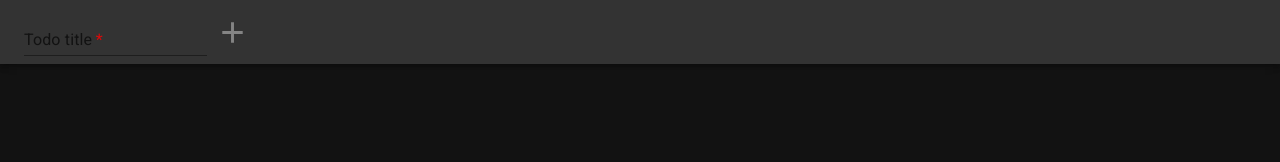
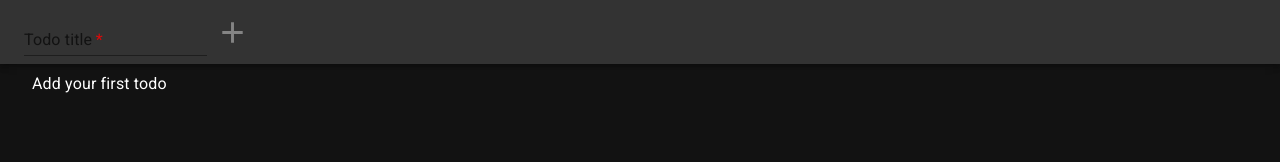
Before and after one commit to Valery91-qw/raccoon-todo, a React (Vite) app: page / in a window 1280 px wide. Shown: the top 162 px of the page. Built offline with nearby package versions, Linux system fonts and the light colour scheme.

Commit message:
feat: add placeholder for the case with an empty todo lists, and process when all todos are deleted.

```diff
--- a/src/components/App.tsx
+++ b/src/components/App.tsx
@@ -1,12 +1,22 @@
-import { Grid } from '@mui/material';
+import { Grid, Typography } from '@mui/material';
+import { useEffect } from 'react';
 import Header from './header/Header';
 import Todo from './todo/Todo';
 import { useTodo } from '../context/appDataContext/AppDataContext';
 import gridStyles from './App.styles';
 import NewsHeadline from './newsLine/NewsHeadline';
+import { useFetch } from '../context/appQueryContext/AppQueryContextProvider';
 
 function App() {
   const { todos } = useTodo();
+  const { response, showNews } = useFetch();
+
+  useEffect(() => {
+    if (!todos.length && response) {
+      showNews(false);
+    }
+  }, [response, showNews, todos.length]);
+
   return (
     <>
       <Header />
@@ -17,9 +27,10 @@ function App() {
         mt={gridStyles.marginTop}
       >
         {
-            todos.map(
-              (el) => <Todo key={el.id} todoId={el.id} title={el.todoTitle} />,
-            )
+            todos.length
+              ? todos.map(
+                (el) => <Todo key={el.id} todoId={el.id} title={el.todoTitle} />,
+              ) : <Typography> Add your first todo </Typography>
           }
       </Grid>
       <NewsHeadline />
```
Also changed, not shown: src/components/todo/Todo.tsx (indentation only).
